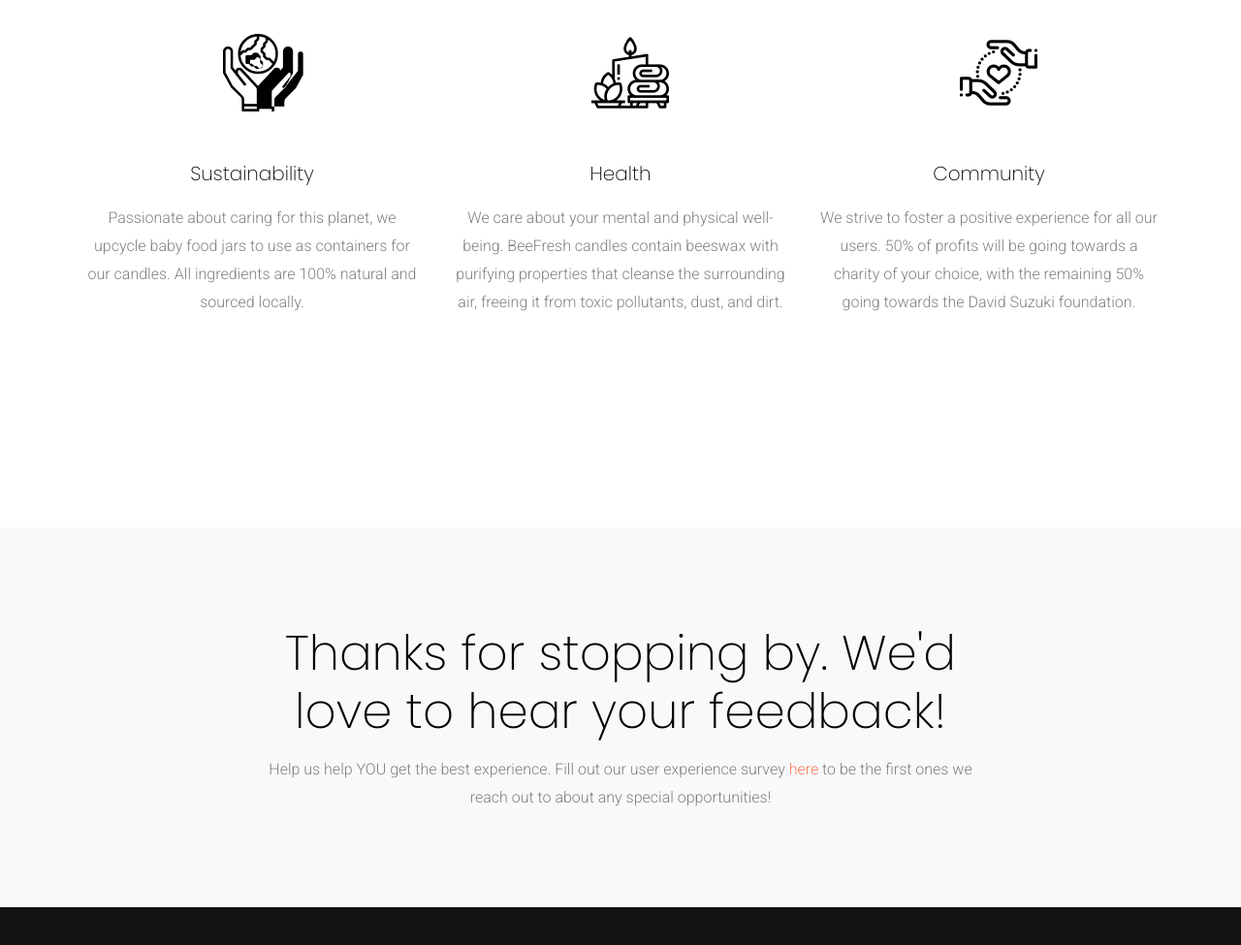
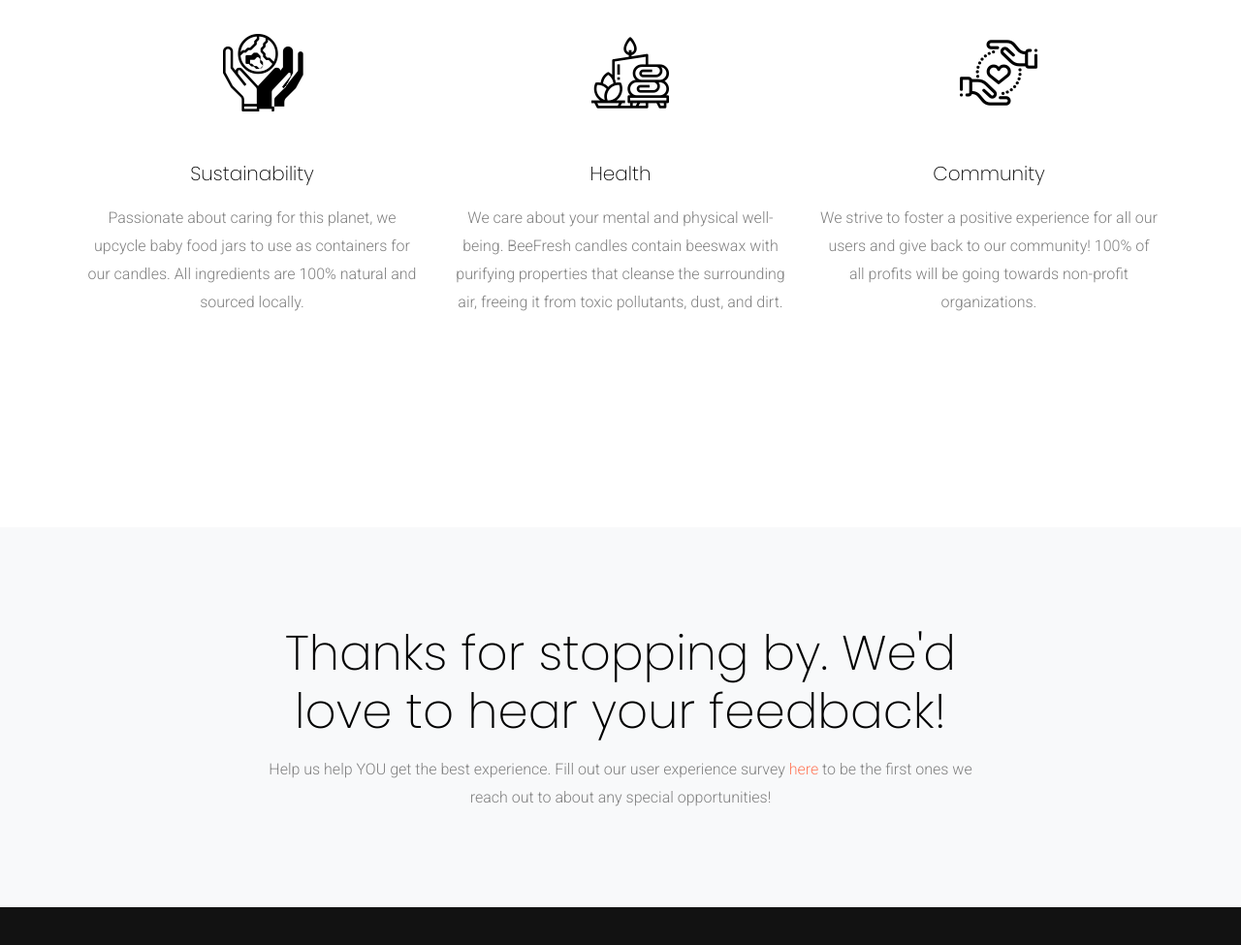
Before and after one commit to beefresh/beefresh.github.io, a plain HTML site: page index.html in a window 1280 px wide. Shown: the part 3555-4530 px from the top of the page at 97% size. Drawn offline with Linux system fonts and the light colour scheme; some packages are replaced by stand-ins of ours; files whose address does not match are found by name; a web font is replaced by a local one.

Commit message:
community

```diff
--- a/index.html
+++ b/index.html
@@ -214,7 +214,7 @@
                   </div>
                   <div class="media-body">
                     <h3>Community</h3>
-                    <p>We strive to foster a positive experience for all our users. 50% of profits will be going towards a charity of your choice, with the remaining 50% going towards the David Suzuki foundation. </p>
+                    <p>We strive to foster a positive experience for all our users and give back to our community! 100% of all profits will be going towards non-profit organizations. </p>
                   </div>
                 </div>
               </div>
```
